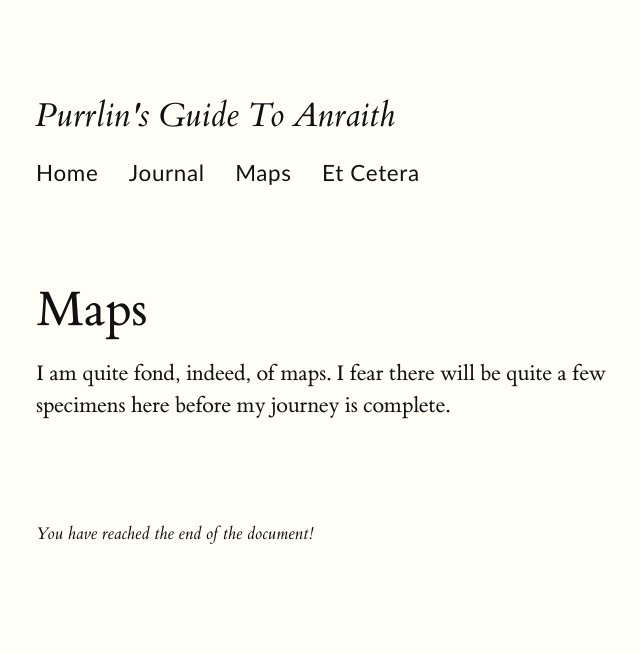
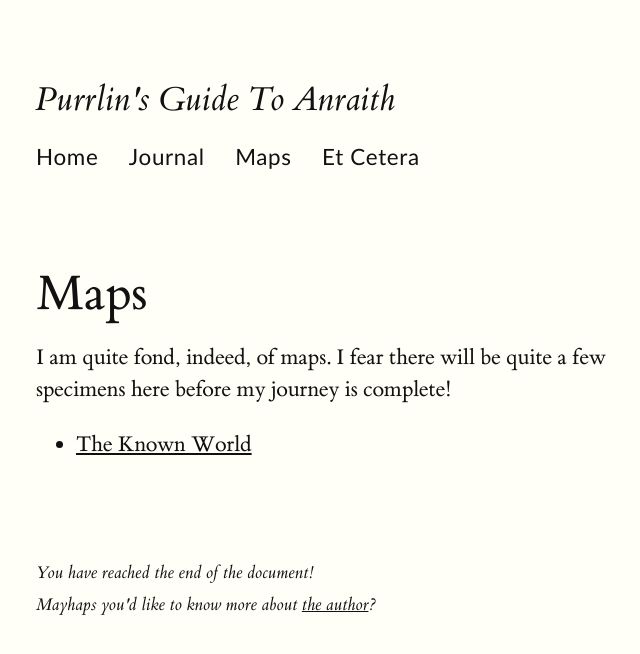
Before and after one commit to jhempy/purrlins-guide-to-anraith, a Jekyll site: the page built from maps/index.html, in a window 1280 px wide. Shown: the top 654 px of the page, without its empty margins (124-764 px from the left). Built offline with Jekyll 4.4.1, drawn with Linux system fonts in a browser that asks for light colours.

```diff
--- a/_includes/footer.html
+++ b/_includes/footer.html
@@ -1,4 +1,5 @@
 
 <div class="bottom-footer">
-    <span class="mini-note">You have reached the end of the document!</span>
+    <span class="mini-note">You have reached the end of the document!<br />Mayhaps
+        you'd like to know more about <a href="/about">the author</a>?</span>
 </div>
--- a/_layouts/post.html
+++ b/_layouts/post.html
@@ -16,7 +16,7 @@ layout: compress
 
             <hr>
 
-            <p><a href="{{ site.baseurl }}/articles">← Back to all articles</a></p>
+            <p><a href="{{ site.baseurl }}/journal">← Return to Journal</a></p>
         </article>
 
     </main>
--- a/_sass/style.scss
+++ b/_sass/style.scss
@@ -252,6 +252,10 @@ figure {
     }
 }
 
+.margin-toggle {
+    display: none;
+}
+
 /**************************************
     $CONTAINERS
 /**************************************/
--- a/assets/style.scss
+++ b/assets/style.scss
@@ -43,9 +43,10 @@
   font-kerning: auto;
 }
 
+/* Avoid weird content flash */
 html {
-  font-family: sans-serif;
-  -webkit-text-size-adjust: 100%;
+    font-family: sans-serif;
+    -webkit-text-size-adjust: 100%;
 }
 
 body {
@@ -58,7 +59,7 @@ body {
     margin: 0 auto;
     max-width: 1440px;
     padding-left: 12.5%;
-    padding-top: 2rem;
+    padding-top: 1rem;
     width: 87.5%;
 }
 
@@ -251,6 +252,10 @@ figure {
     }
 }
 
+.margin-toggle {
+    display: none;
+}
+
 /**************************************
     $CONTAINERS
 /**************************************/
@@ -360,10 +365,3 @@ nav {
     .highlight{border-color: grey !important;}
     img,iframe,.highlight,a:hover,a:focus{filter:invert(1);}
 }
-
-
-
-.tower {
-    color: rgb(220, 40, 40);
-    font-style: italic;
-}
--- a/maps/index.html
+++ b/maps/index.html
@@ -5,5 +5,9 @@ title: Maps
 
 <p>
     I am quite fond, indeed, of maps. I fear there will be quite a few
-    specimens here before my journey is complete.
+    specimens here before my journey is complete!
 </p>
+
+<ul>
+    <li><a href="/images/anraith_known_world.webp" target=_blank>The Known World</a></li>
+</ul>
```
Also changed, not shown: _posts/1574-10-01-what-has-come-before.html (added, +57 -0 lines), about/index.html (added, +46 -0 lines), images/anraith_known_world.webp (added).
